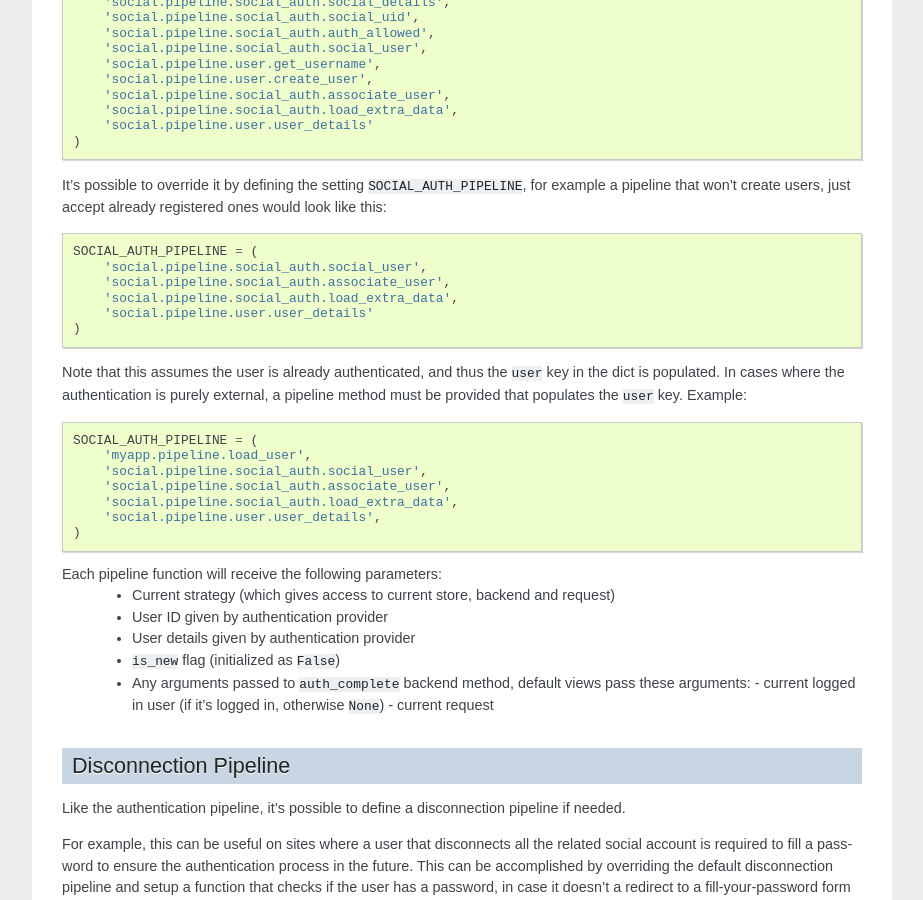
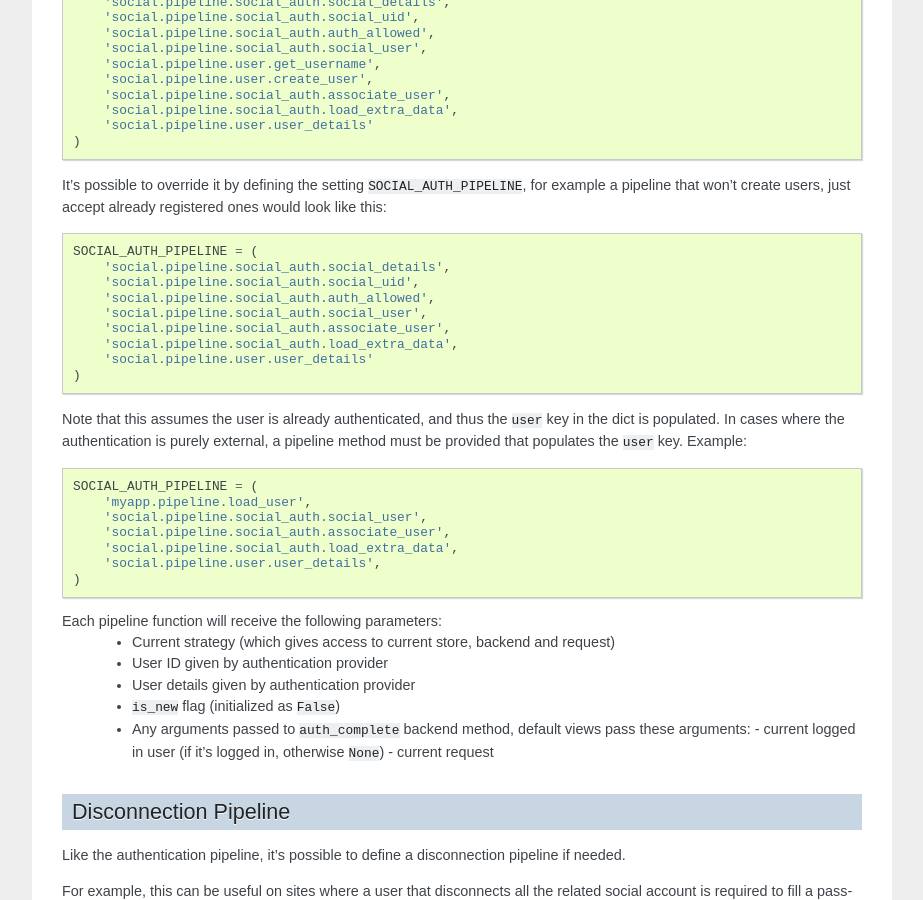
Before and after one commit to omab/python-social-auth, a Sphinx documentation site: the page built from docs/pipeline.rst, in a window 1280 px wide and 900 px high, scrolled down 578 px. Shown: the whole window, without its empty margins (198-1121 px from the left). Built offline with Sphinx 7.4.7, drawn with Linux system fonts in a browser that asks for light colours.

Commit message:
Fix pipeline example

```diff
--- a/docs/pipeline.rst
+++ b/docs/pipeline.rst
@@ -46,6 +46,9 @@ for example a pipeline that won't create users, just accept already registered
 ones would look like this::
 
     SOCIAL_AUTH_PIPELINE = (
+        'social.pipeline.social_auth.social_details',
+        'social.pipeline.social_auth.social_uid',
+        'social.pipeline.social_auth.auth_allowed',
         'social.pipeline.social_auth.social_user',
         'social.pipeline.social_auth.associate_user',
         'social.pipeline.social_auth.load_extra_data',
```
